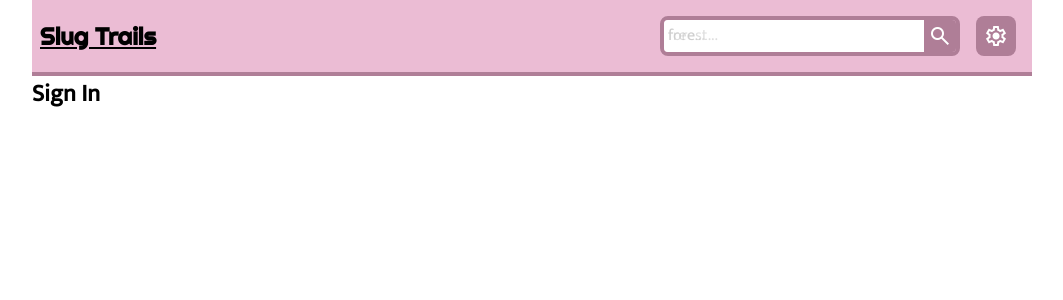
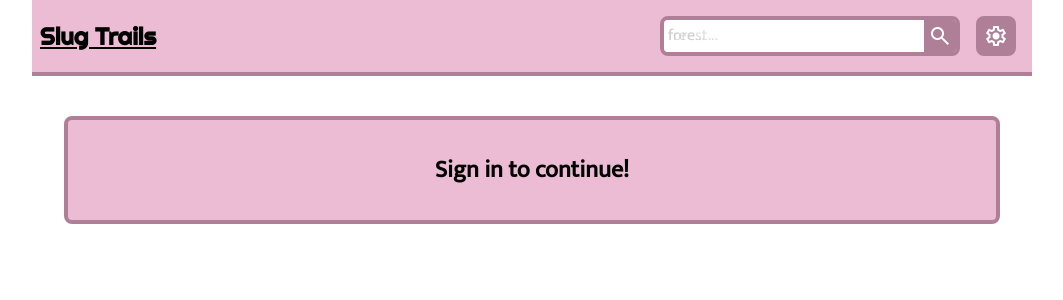
Before and after one commit to 5feetapart/slugtrails, a SvelteKit app: page / in a window 1280 px wide. Shown: the top 300 px of the page, without its empty margins (108-1171 px from the left). Built offline with nearby package versions, Linux system fonts and the light colour scheme; no server answers.

Commit message:
sign in sign out

```diff
--- a/src/app.html
+++ b/src/app.html
@@ -9,11 +9,13 @@
 		<script src="https://accounts.google.com/gsi/client" async defer></script>
 		<link rel="preconnect" href="https://fonts.googleapis.com" />
 		<link rel="preconnect" href="https://fonts.gstatic.com" crossorigin />
+		<script src="https://cdn.jsdelivr.net/npm/@popperjs/core@2.11.6/dist/umd/popper.min.js" integrity="sha384-oBqDVmMz9ATKxIep9tiCxS/Z9fNfEXiDAYTujMAeBAsjFuCZSmKbSSUnQlmh/jp3" crossorigin="anonymous"></script>
+<script src="https://cdn.jsdelivr.net/npm/bootstrap@5.3.0-alpha1/dist/js/bootstrap.min.js" integrity="sha384-mQ93GR66B00ZXjt0YO5KlohRA5SY2XofN4zfuZxLkoj1gXtW8ANNCe9d5Y3eG5eD" crossorigin="anonymous"></script>
+
 		<link
 			href="https://fonts.googleapis.com/css2?family=Mukta&family=Righteous&display=swap"
 			rel="stylesheet"
 		/>
-
 		<link
 			rel="stylesheet"
 			href="https://fonts.googleapis.com/css2?family=Material+Symbols+Outlined:opsz,wght,FILL,GRAD@48,400,0,0"
--- a/src/lib/SignIn.svelte
+++ b/src/lib/SignIn.svelte
@@ -2,6 +2,7 @@
 	import GButton from '$lib/GButton.svelte'
 	import { GoogleAuthProvider, signInWithCredential, signOut } from 'firebase/auth'
 	import { userData, auth } from '$stores/userData'
+	import Spinner from './Spinner.svelte';
 
 	function signIn(event: CustomEvent<google.accounts.id.CredentialResponse>) {
 		loading = true
@@ -17,17 +18,53 @@
 		$userData === undefined
 			? ''
 			: $userData === null
-			? 'Sign In'
+			? 'Sign in to continue!'
 			: `Welcome, ${$userData.displayName}`
 </script>
 
+<div class ="wrapper">
+	<div class="wrapper-inner">
 	<div class:loading>
 		<h2>{greeting}</h2>
 		{#if $userData === null}
-		<GButton on:signin={signIn} width={220} />
+			<GButton on:signin={signIn} width={240} />
 		{:else if $userData === undefined}
-		<code>loading...</code>
+		<div class="spinner-parent">
+			<Spinner />
+		  </div>
 		{:else}
 			<button on:click={() => signOut(auth)}>Sign Out</button>
 		{/if}
 	</div>
+	</div>
+</div>
+
+<style>
+
+	.wrapper{
+		background-color:var(--clr-gray-50);
+		background-size: cover;
+		padding:var(--gap-4);
+	}
+
+	.spinner-parent {
+		width: 50px;
+		aspect-ratio: 1 / 1;
+	}
+
+	.wrapper-inner{
+		text-align:center;
+		display: flex;
+		justify-content: center;
+		margin:var(--gap-4);
+		background-color:var(--clr-pink-700);
+		padding:var(--gap-4);
+		border-radius: var(--gap-3);
+		border:var(--gap-1) solid var(--clr-pink-500);
+	}
+	h2{
+		color:var(--clr-gray-900);
+		padding:var(--gap-4);
+	}
+
+</style>
--- /dev/null
+++ b/src/lib/Spinner.svelte
@@ -0,0 +1,25 @@
+<svg viewBox="0 0 100 100">
+    <circle cx="50" cy="50" r="40" stroke-width="10" />
+    <path d="M 10 40 C 20 20, 20 20, 40 10" stroke-width="10" />
+</svg>
+
+<style>
+    svg {
+        fill: transparent;
+        stroke: var(--clr-gray-500);
+        animation: 1s infinite linear spin;
+    }
+
+    @keyframes spin {
+        0% {
+            transform: rotate(0deg);
+        }
+        100% {
+            transform: rotate(360deg);
+        }
+    }
+
+    path {
+        stroke: var(--clr-gray-900);
+    }
+</style>
--- a/src/routes/+layout.svelte
+++ b/src/routes/+layout.svelte
@@ -4,6 +4,7 @@
 	import '../global.css'
 	import SignIn from '$lib/SignIn.svelte'
 	import { userData } from '$stores/userData'
+	import Spinner from '$lib/Spinner.svelte';
 </script>
 
 <Nav />
@@ -12,7 +13,9 @@
 	{#if $userData === null}
 		<SignIn />
 	{:else if $userData === undefined}
-		<code>loading...</code>
+	<div class="spinner-parent">
+		<Spinner />
+	  </div>
 	{:else}
 		<slot />
 	{/if}
@@ -21,6 +24,14 @@
 <style>
 	main {
 		max-width: var(--page-width);
-		margin: 0 auto;
+		margin: var(--gap-2) auto;
+	}
+	.spinner-parent {
+		display: flex;
+		justify-content: center;
+		align-items: center;
+	}
+	:global(.spinner-parent > *) {
+		width: 50px;
 	}
 </style>
--- a/src/routes/settings/+page.svelte
+++ b/src/routes/settings/+page.svelte
@@ -3,6 +3,43 @@
 	import { auth } from '$stores/userData'
 </script>
 
+<div class="wrapper">
+<div class = "wrapper-inner">
 <h2>Settings</h2>
+<button on:click={() => signOut(auth)}>Log out</button>
+</div>
+</div>
 
-<button on:click={() => signOut(auth)}>log out</button>
+<style>
+
+	.wrapper{
+		background-color:var(--clr-gray-50);
+		background-size: cover;
+		padding:var(--gap-4);
+	}
+
+	.wrapper-inner{
+		text-align:center;
+		display: flex;
+		justify-content: center;
+		flex-direction: column;
+		margin:var(--gap-4);
+		background-color:var(--clr-pink-700);
+		padding:var(--gap-4);
+		border-radius: var(--gap-3);
+		border:var(--gap-1) solid var(--clr-pink-500);
+	}
+	h2{
+		color:var(--clr-gray-900);
+		padding:var(--gap-4);
+	}
+	button {
+		font-family: var(--ft-header);
+		color: var(--clr-gray-900);
+		background-color: var(--clr-gray-50);
+		border: var(--gap-1) solid var(--clr-pink-500);
+		padding: var(--gap-2);
+		border-radius: var(--gap-3);
+	}
+
+</style>
```
Lines whose indentation alone changed are shown as unchanged.
